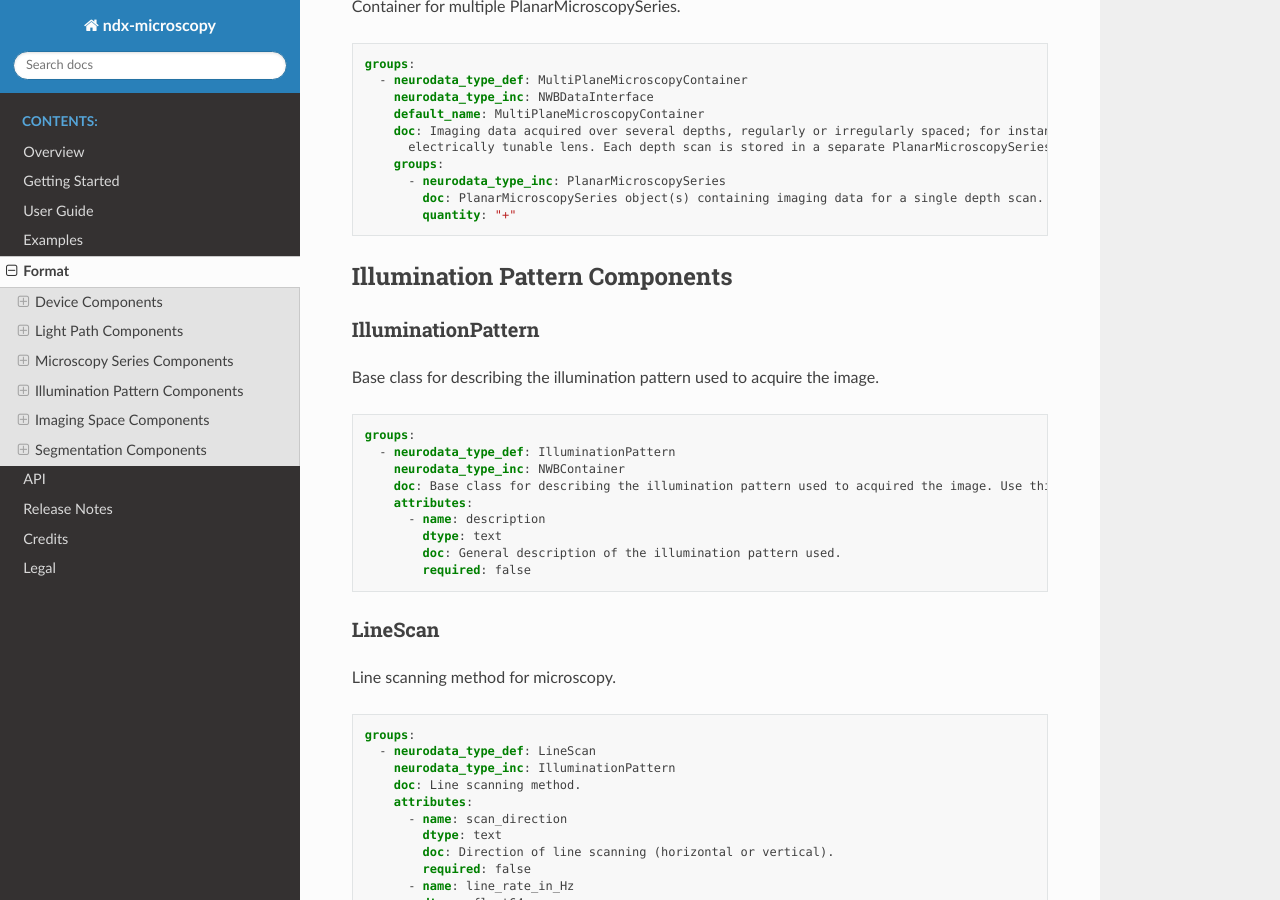
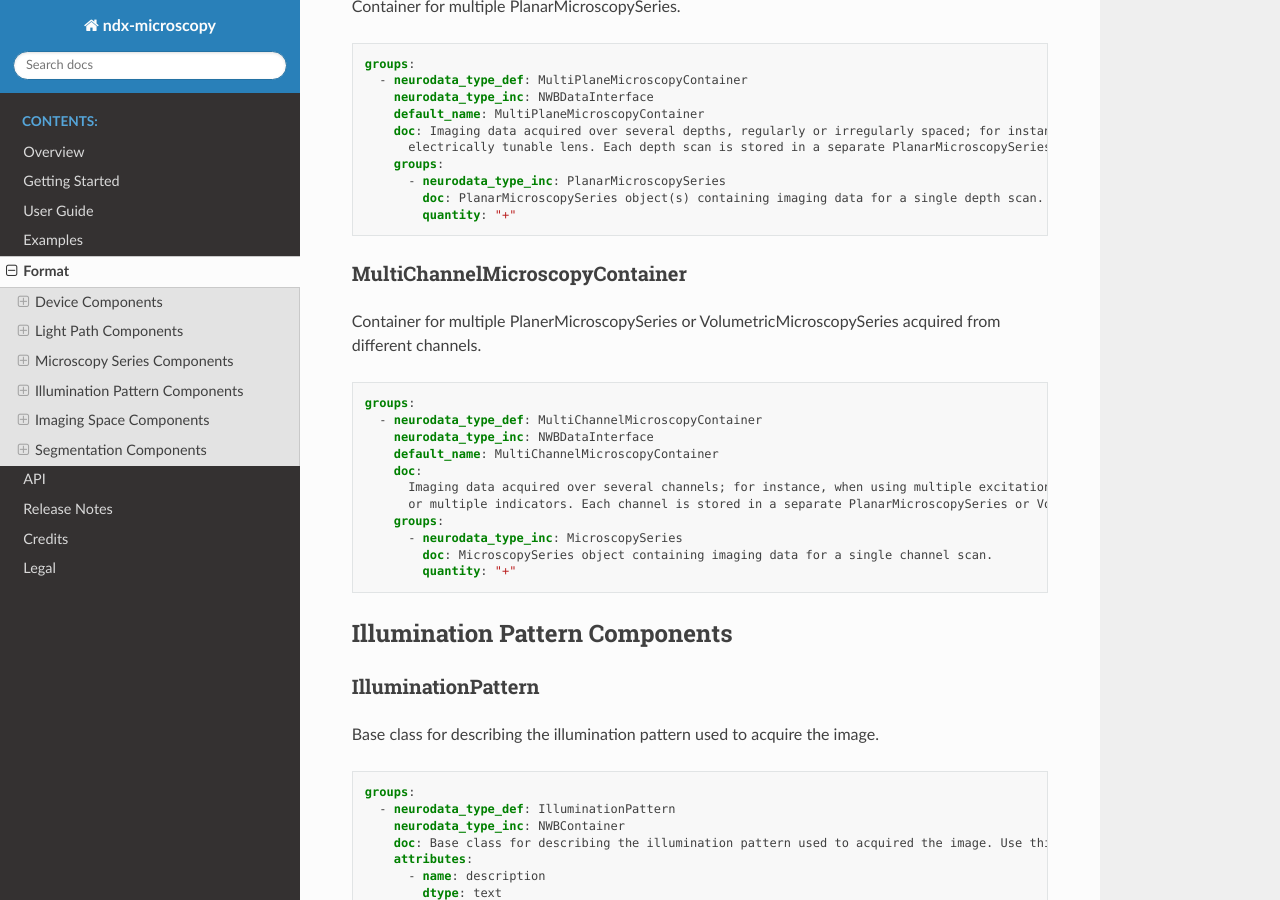
Before and after one commit to catalystneuro/ndx-microscopy, a Sphinx documentation site: the page built from docs/source/format.rst, in a window 1280 px wide and 900 px high, scrolled down 3503 px. Built offline with Sphinx 7.4.7 and the Read the Docs theme 3.1.0, drawn with Linux system fonts in a browser that asks for light colours.

Commit message:
update documentation

```diff
--- a/docs/source/format.rst
+++ b/docs/source/format.rst
@@ -192,6 +192,24 @@ Container for multiple PlanarMicroscopySeries.
         groups:
           - neurodata_type_inc: PlanarMicroscopySeries
             doc: PlanarMicroscopySeries object(s) containing imaging data for a single depth scan.
+            quantity: "+"
+
+MultiChannelMicroscopyContainer
+^^^^^^^^^^^^^^^^^^^^^^^^^
+Container for multiple PlanerMicroscopySeries or VolumetricMicroscopySeries acquired from different channels.
+
+.. code-block:: yaml
+
+    groups:
+      - neurodata_type_def: MultiChannelMicroscopyContainer
+        neurodata_type_inc: NWBDataInterface
+        default_name: MultiChannelMicroscopyContainer
+        doc:
+          Imaging data acquired over several channels; for instance, when using multiple excitation wavelengths
+          or multiple indicators. Each channel is stored in a separate PlanarMicroscopySeries or VolumetricMicroscopySeries object.
+        groups:
+          - neurodata_type_inc: MicroscopySeries
+            doc: MicroscopySeries object containing imaging data for a single channel scan.
             quantity: "+"
 
 Illumination Pattern Components
--- a/docs/source/getting_started.rst
+++ b/docs/source/getting_started.rst
@@ -68,6 +68,7 @@ Data Series
 - **PlanarMicroscopySeries**: 2D time series data
 - **VolumetricMicroscopySeries**: 3D time series data
 - **MultiPlaneMicroscopyContainer**: Multiple imaging planes
+- **MultiChannelMicroscopyContainer**: Multiple channel imaging data
 
 Quick Start Example
 ================
```
Also changed, not shown: docs/source/release_notes.rst (+23 -0 lines).
